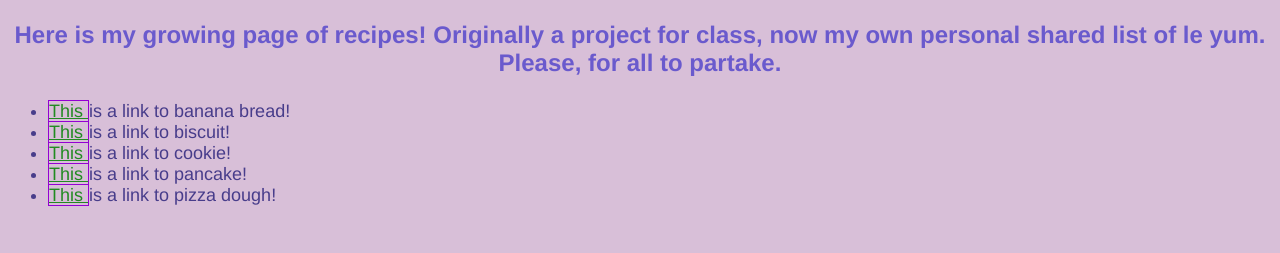
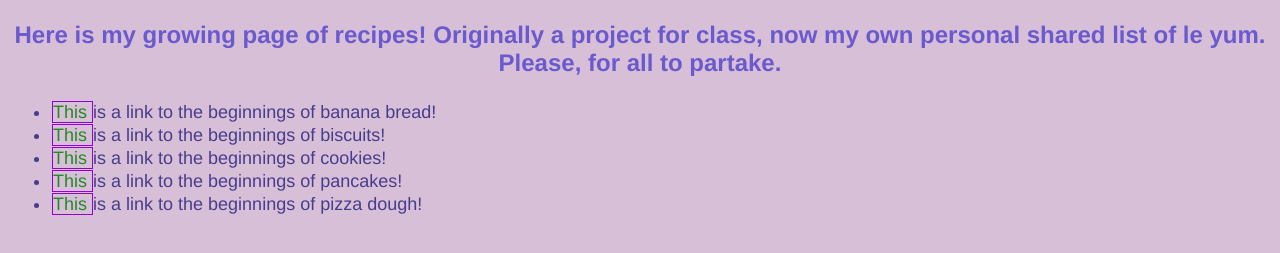
Before and after one commit to r3z0n8s/odin-recipes, a plain HTML site: page index.html in a window 1280 px wide. Shown: the part 101-354 px from the top of the page. Drawn offline with Linux system fonts and the light colour scheme.

Commit message:
Fixed and tidied selectors in html

```diff
--- a/css/stylshe.css
+++ b/css/stylshe.css
@@ -9,19 +9,39 @@ h1 {
     border: solid 20px silver ;
 }
 
+h3 {
+    color: darkmagenta;
+}
+
+div {
+    font-size: 18px;
+    margin: 3px;
+}
+
 ul {
     color: forestgreen;
-    font-size: 18px;
 }
 
 ol {
-    color: purple;
-    font-size: 18px;
+    color: darkorchid;
+}
+
+li {
+    padding: 1px;
 }
 
 a {
     color: forestgreen;
     border: solid 1px darkviolet;
+    text-decoration: none;
+}
+
+a:hover {
+    color: deeppink;
+}
+
+a:visited {
+    color: peru;
 }
 
 p {
--- a/index.html
+++ b/index.html
@@ -9,44 +9,46 @@
 </head>
 <body>
     <h1>Odin Recipes</h1>
+        <div>
             <p>
                 Here is my growing page of recipes! Originally a
                 project for class, now my own personal shared list of le yum.
                 Please, for all to partake.
             </p>
-        <p>
+        </div>
+        <div>
             <ul class="color">
                 <li>
                     <a href="./pgs/banbreadrecipe.html">
                         This
                     </a>
-            is a link to banana bread!
+                    is a link to the beginnings of banana bread!
                 </li>
                 <li>
                     <a href="./pgs/biscuitrecipe.html">
                         This
                     </a>
-            is a link to biscuit!
+                    is a link to the beginnings of biscuits!
                 </li>
                 <li>
                     <a href="./pgs/cookierecipe.html">
                        This
                    </a>
-            is a link to cookie!
+                    is a link to the beginnings of cookies!
                 </li>
                 <li>
                     <a href="./pgs/pancakerecipe.html">
                         This
                     </a>
-            is a link to pancake!
+                    is a link to the beginnings of pancakes!
                 </li>
                 <li>
                     <a href="./pgs/pizzadoughrecipe.html">
                         This
                     </a>
-            is a link to pizza dough!
+                    is a link to the beginnings of pizza dough!
                 </li>
             </ul>
-        </p>
+        </div>
 </body>
 </html>
```
Also changed, not shown: pgs/banbreadrecipe.html (+10 -16 lines), pgs/biscuitrecipe.html (+9 -15 lines), pgs/cookierecipe.html (+0 -12 lines), pgs/pancakerecipe.html (+1 -12 lines), pgs/pizzadoughrecipe.html (+0 -11 lines). Lines whose indentation alone changed are shown as unchanged.
